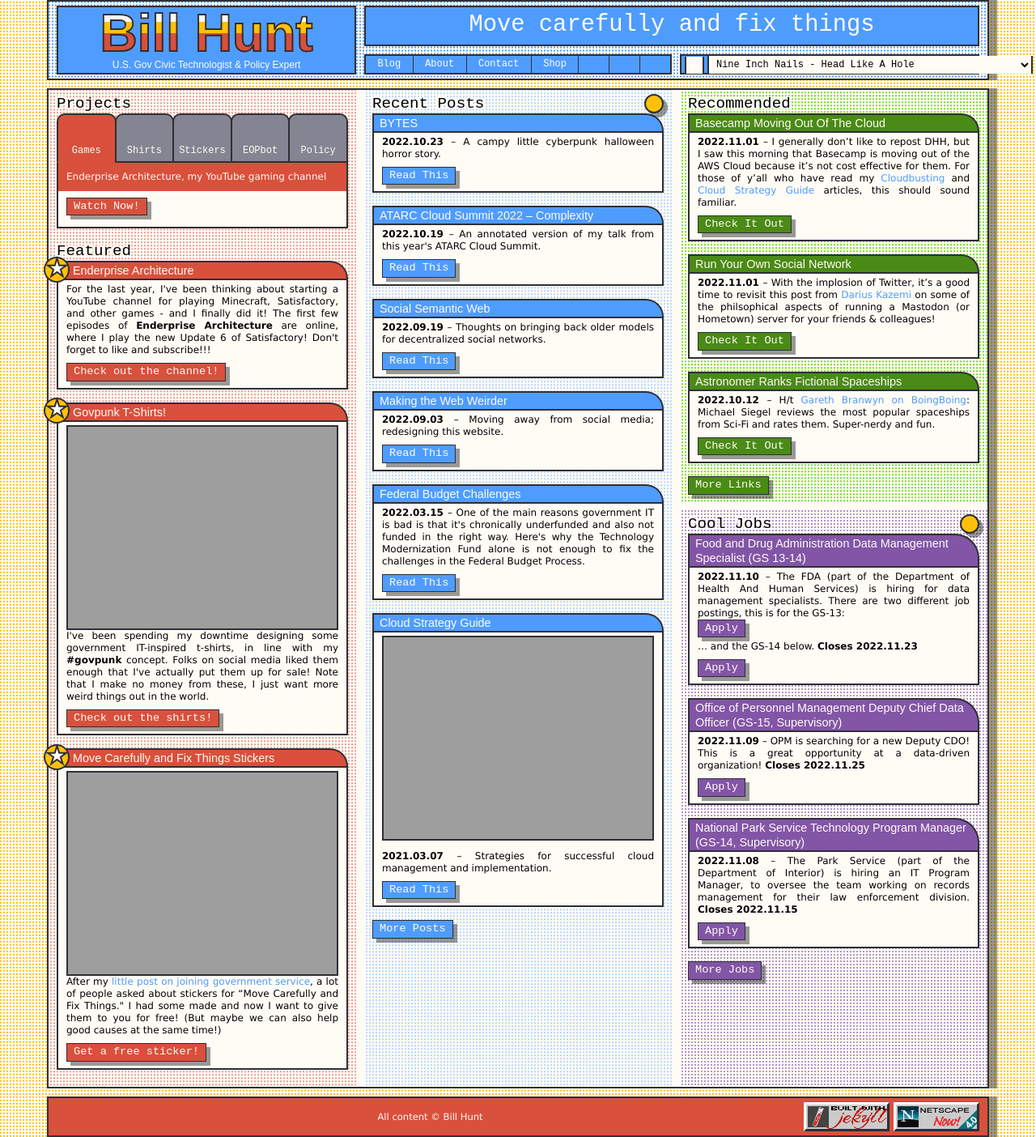
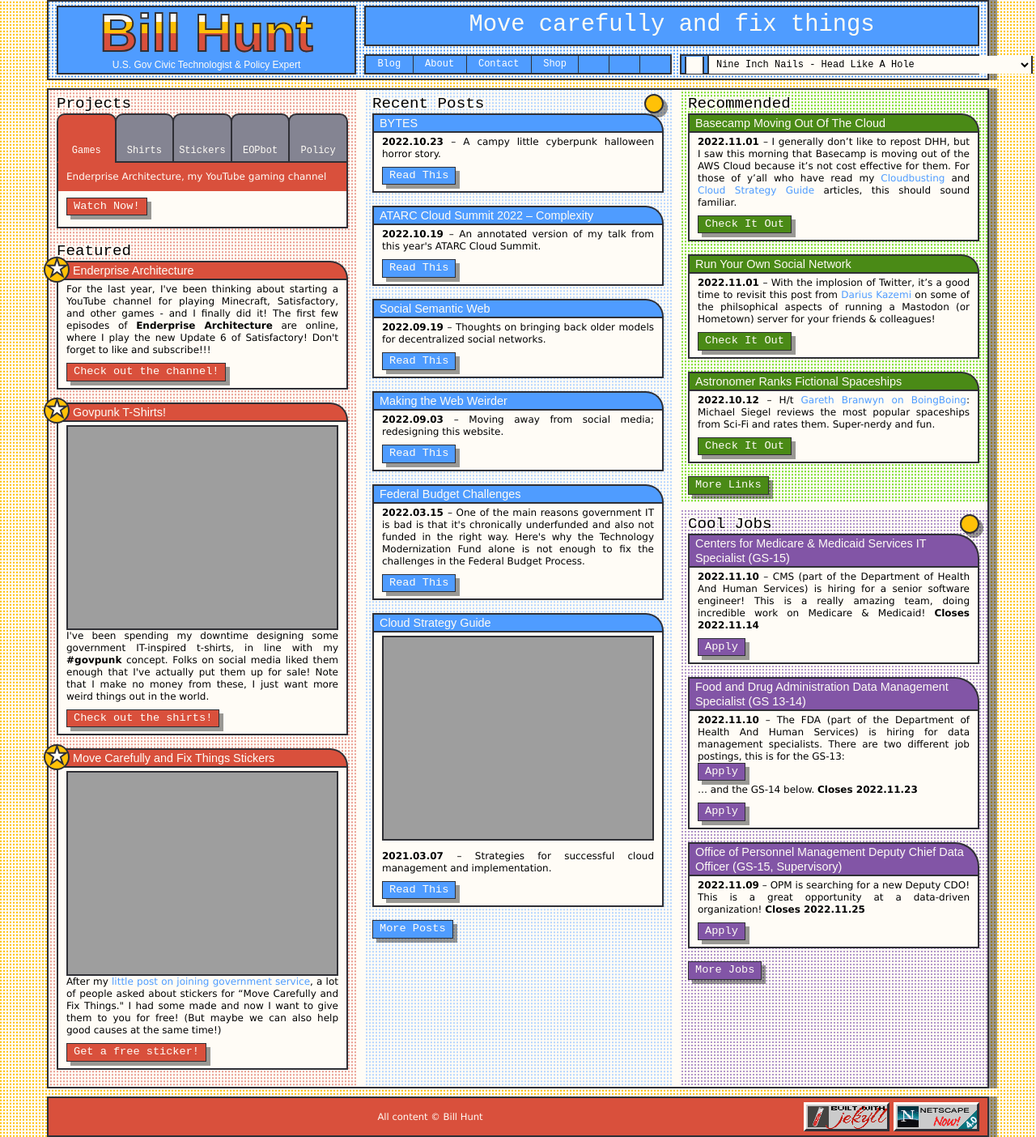
Before and after one commit to krusynth/billhunt.dev, a Jekyll site: the page built from index.md, in a window 1280 px wide. Shown: the whole page at 81% size. Built offline with Jekyll 4.4.1, drawn with Linux system fonts in a browser that asks for light colours; some web fonts are replaced.

Commit message:
Update jobs.

```diff
--- a/_data/jobs.yml
+++ b/_data/jobs.yml
@@ -1,3 +1,9 @@
+- title: Centers for Medicare & Medicaid Services IT Specialist (GS-15)
+  url: https://www.usajobs.gov/job/688683200
+  date: 2022-11-10
+  closes: 2022-11-14
+  content: CMS (part of the Department of Health And Human Services) is hiring for a senior software engineer! This is a really amazing team, doing incredible work on Medicare & Medicaid!
+
 - title: Food and Drug Administration Data Management Specialist (GS 13-14)
   url: https://www.usajobs.gov/job/688274100
   date: 2022-11-10
```
